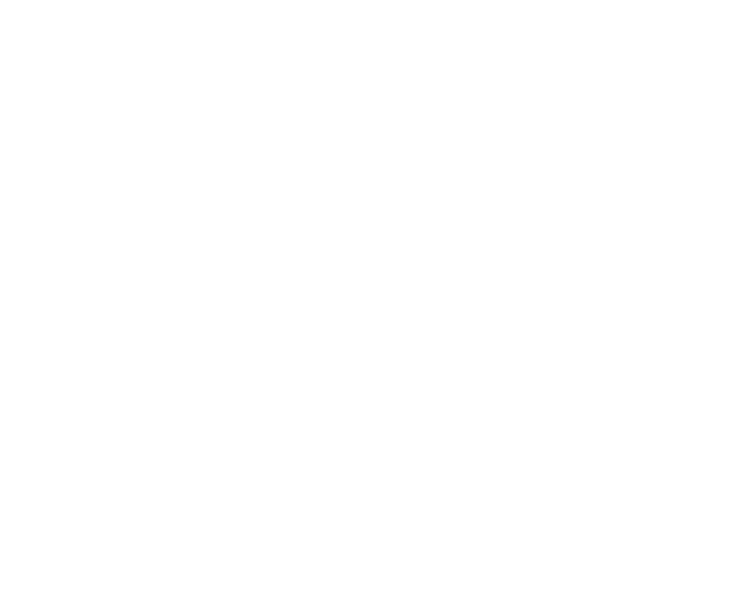
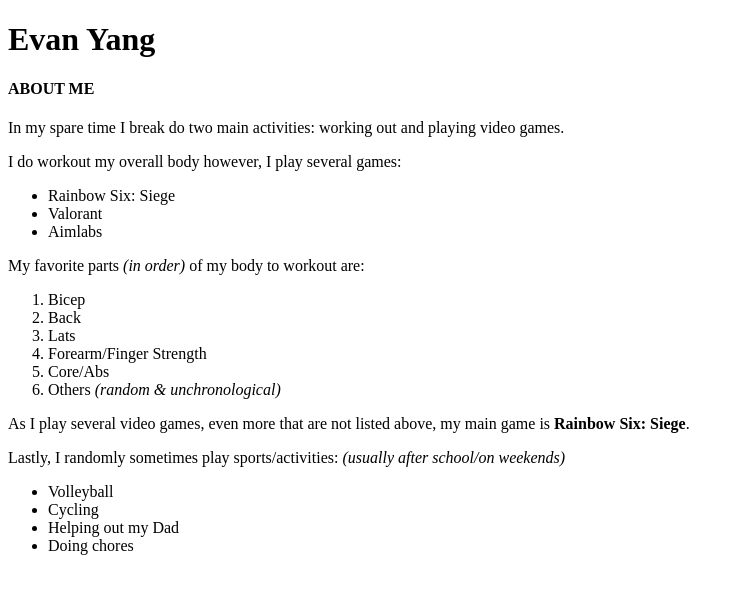
Before and after one commit to nodeknows/htmlpractice, a plain HTML site: page index.html in a window 1280 px wide. Shown: the whole page, without its empty margins (0-741 px from the left). Drawn offline with Linux system fonts and the light colour scheme.

Commit message:
Update index.html

```diff
--- a/index.html
+++ b/index.html
@@ -1,11 +1,36 @@
 <!DOCTYPE html>
-<html lang="en">
-<head>
+<html>
+  <head>
     <meta charset="UTF-8">
     <meta name="viewport" content="width=device-width, initial-scale=1.0">
-    <title>Kallvey Billy Bong</title>
-</head>
-<body>
-
-</body>
+    <title>Kallvey Billy Thong</title>
+  </head>
+  <body>
+    <h1> Evan Yang </h1>
+    <h4> ABOUT ME </h4>
+    <p> In my spare time I break do two main activities: working out and playing video games. </p>
+    <p> I do workout my overall body however, I play several games: </p>
+    <ul>
+        <li> Rainbow Six: Siege </li>
+        <li> Valorant </li>
+        <li> Aimlabs </li>
+    </ul>
+    <p> My favorite parts <em>(in order)</em> of my body to workout are:</p>
+    <ol>
+        <li> Bicep </li>
+        <li> Back </li>
+        <li> Lats </li>
+        <li> Forearm/Finger Strength </li>
+        <li> Core/Abs </li>
+        <li> Others <em>(random & unchronological)</em> </li>
+    </ol>
+    <p>As I play several video games, even more that are not listed above, my main game is <strong>Rainbow Six: Siege</strong>.</p>
+    <p>Lastly, I randomly sometimes play sports/activities: <em>(usually after school/on weekends) </em></p>
+    <ul>
+        <li>Volleyball</li>
+        <li>Cycling</li>
+        <li>Helping out my Dad</li>
+        <li>Doing chores</li>
+    </ul>
+  </body>
 </html>
```
